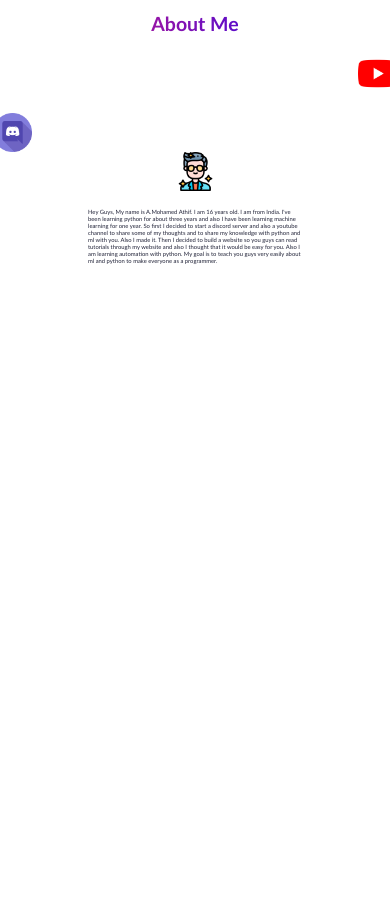
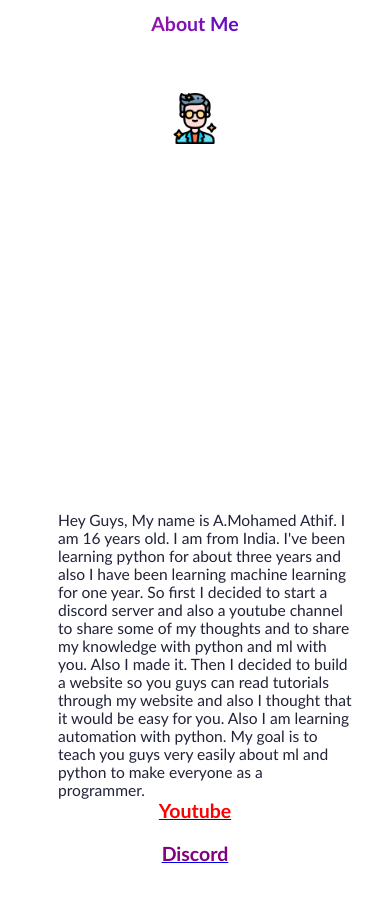
Before and after one commit to Mohamed-python12/ml-hub, a plain HTML site: page about.html in a window 390 px wide. Before the commit the page ends 844 px from the top, so only its background shows below. Drawn offline with Linux system fonts and the light colour scheme.

Commit message:
Update about.html

```diff
--- a/about.html
+++ b/about.html
@@ -1,4 +1,3 @@
-
 <!DOCTYPE html>
 <html lang="en">
 <head>
@@ -11,12 +10,12 @@
 </head>
 <body>
     <div class="about">About Me</div>
-    <a href="https://www.youtube.com/channel/UCrMyyTzoMJjy6OgFDS3Kbqw" target="_blank"><img class="yt" src="yt.png"></a><a href="https://discord.com/invite/4evDUWVpHe" target="_blank"><img src="discord.png" class="dis"></a>
 
     <img src="cool guy.png" class="cool">
     <div class="cool-text"><span style="color: #211c51;"></span>Hey Guys, My name is A.Mohamed Athif. I am 16 years old. I am from India. I've been learning python for about three years and also I have been learning machine learning for one year. So first I decided to start a discord server and also a youtube channel to share some of my thoughts and to share my knowledge with python and ml with you. Also I made it.
         Then I decided to build a website so you guys can read tutorials through my website and also I thought that it would be easy for you. Also I am learning automation with python. My goal is to teach you guys very easily about ml and python to make everyone as a programmer. <br></div>
-
+    <a href="https://www.youtube.com/channel/UCrMyyTzoMJjy6OgFDS3Kbqw"><p class="yt">Youtube</p></a>
+    <a href="https://discord.com/invite/4evDUWVpHe"><p class="discord">Discord</p></a><br><br><br>
 </body>
 </html>
 <style>
@@ -49,19 +48,39 @@
     margin-left: 80px;
 }
 .yt{
-    float:left;
-    width : 10vw;
-    height : 10vw;
-    margin-left: 350px;
-    margin-top: 5vw;
+    margin-top: 350px;
+    font-size: 1.5vw;
+    color : red;
+    text-decoration: none;
+    font-family: 'Gill Sans', 'Gill Sans MT', Calibri, 'Trebuchet MS', sans-serif;
+    font-weight: bold;
+    text-align: center;
+}
+.discord{
+    font-size: 1.5vw;
+    color : purple;
+    text-decoration: none;
+    font-family: 'Gill Sans', 'Gill Sans MT', Calibri, 'Trebuchet MS', sans-serif;
+    font-weight: bold;
+    text-align: center;
+}
 
+@media all and (max-width:768px){
+.cool{
+    width: 13vw;
+    height: 13vw;
 }
-.dis{
-    float : right;
-    width : 10vw;
-    height : 10vw;
-    margin-right: 350px;
-    margin-top: 5vw;
+.cool-text{
+    font-size: 4vw;
+    margin-right: 30px;
+    margin-left: 50px;
+}
+.yt{
+    font-size: 5vw;
+}
+.discord{
+    font-size: 5vw;
+}
 }
 
 
```
